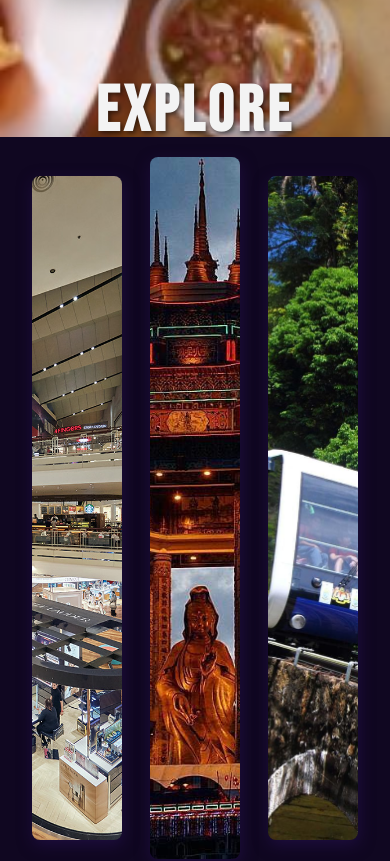
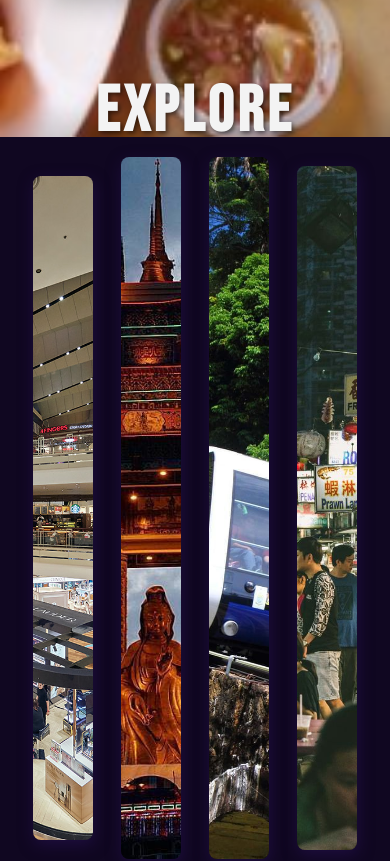
Before and after one commit to AeroRin/cat201-ass2, a React (Vite) app: page / in a window 390 px wide. Shown: the part 3060-3921 px from the top of the page. Built offline with nearby package versions, Linux system fonts and the light colour scheme; a web font is replaced by a local one.

Commit message:
TSMain container fix

```diff
--- a/src/Header.css
+++ b/src/Header.css
@@ -582,7 +582,7 @@ figure.snip0016:hover figcaption::before {
 }
 
 .TSMainBackground {
-  min-height: 100vh;
+  min-height: 150vh;
   display: flex;
   flex-direction: column; /* Default column layout for smaller screens */
   align-items: center;
@@ -765,7 +765,7 @@ figure.snip0016:hover figcaption::before {
 
   @media screen and (max-width: 768px) {
     .TSMaincontainer > div {
-      flex: 0 0 90px; /* Reduce the width of the container */
+      flex: 0 0 60px; /* Reduce the width of the container */
     }
 
     .TSMaincontainer > div:hover {
```
